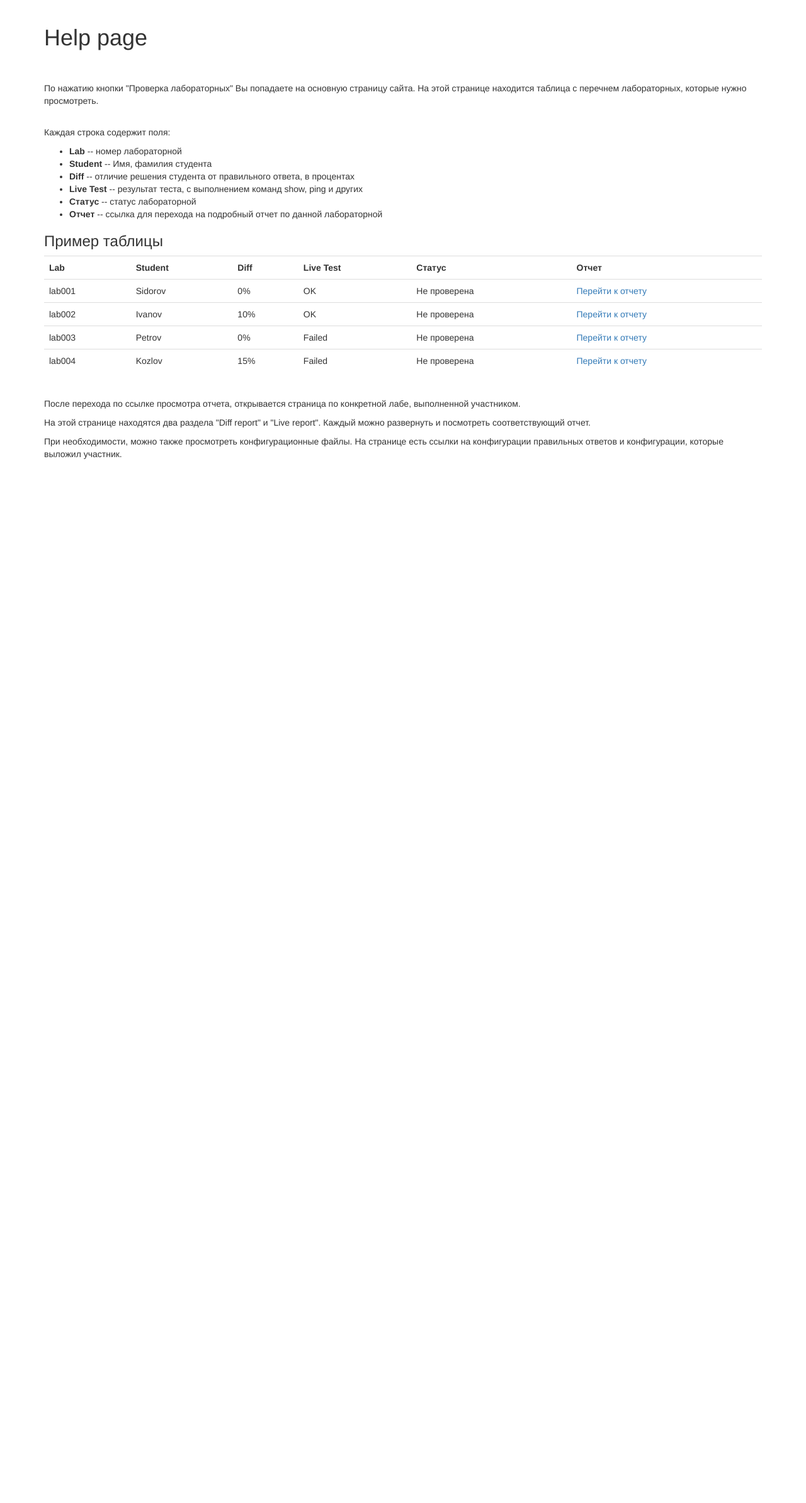
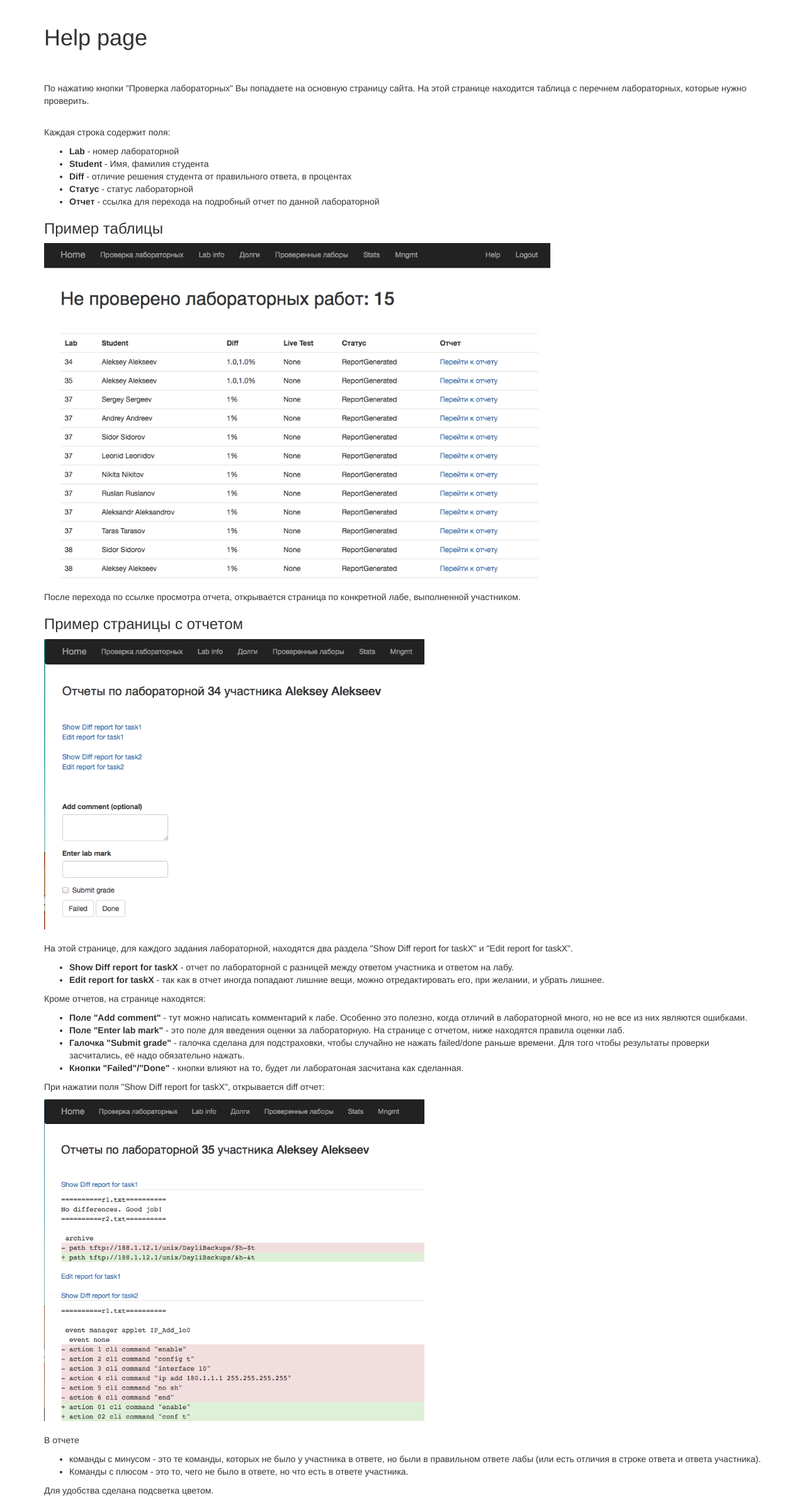
Before and after one commit to natenka/grade-system, a Flask app: page /help in a window 1280 px wide. Shown: the part 52-2439 px from the top of the page at 63% size. Before the commit the page ends 781 px from the top, so only its background shows below. Run offline with Flask 2, Linux system fonts and the light colour scheme; a user stored in the database is signed in; parts of the project's set-up code (start-up, migrations or seed data) failed here and were passed over; some libraries are stand-ins or nearby versions.

Commit message:
Update help page. Correct errors

```diff
--- a/main-app/app/scripts/check_big_labs.py
+++ b/main-app/app/scripts/check_big_labs.py
@@ -2,7 +2,7 @@ from setup import DB, get_labs_web, get_student_name, get_task_number
 from diff_report import generateLabReport
 from check_labs import get_lab_status, set_lab_status, set_diff_percent
 from ..settings import DB, PATH_ANSWER_BIG_LAB, REPORT_PATH, LABS_TO_CHECK, PATH_STUDENT, ST_ID_RANGE, STUDENT_ID_FOLDER
-from general_func import query_db, query_db_ret_list_of_dict
+from general_func import query_db, query_db_ret_list_of_dict, cfg_files_in_dir
 
 import datetime
 import sqlite3
--- a/main-app/app/scripts/check_configs.py
+++ b/main-app/app/scripts/check_configs.py
@@ -1,7 +1,7 @@
 from setup import get_labs_web, get_student_name, get_task_number
 from diff_report import generateLabReport
 from ..settings import DB, PATH_ANSWER, PATH_INITIAL_BIG_LAB, PATH_ANSWER_BIG_LAB, REPORT_PATH, LABS_TO_CHECK, PATH_INITIAL
-from general_func import query_db, query_db_ret_list_of_dict
+from general_func import query_db, query_db_ret_list_of_dict, cfg_files_in_dir
 
 import datetime
 import sqlite3
--- a/main-app/app/templates/help.html
+++ b/main-app/app/templates/help.html
@@ -5,45 +5,51 @@
     <br>
     <br>
     <p>По нажатию кнопки "Проверка лабораторных" Вы попадаете на основную страницу сайта.
-    На этой странице находится таблица с перечнем лабораторных, которые нужно просмотреть.</p>
+    На этой странице находится таблица с перечнем лабораторных, которые нужно проверить.</p>
     <br>
     <p>Каждая строка содержит поля:</p>
     <ul>
-        <li><b>Lab</b> -- номер лабораторной</li>
-        <li><b>Student</b> -- Имя, фамилия студента</li>
-        <li><b>Diff</b> -- отличие решения студента от правильного ответа, в процентах</li>
-        <li><b>Live Test</b> -- результат теста, с выполнением команд show, ping и других</li>
-        <li><b>Статус</b> -- статус лабораторной</li>
-        <li><b>Отчет</b> -- ссылка для перехода на подробный отчет по данной лабораторной</li>
+        <li><b>Lab</b> - номер лабораторной</li>
+        <li><b>Student</b> - Имя, фамилия студента</li>
+        <li><b>Diff</b> - отличие решения студента от правильного ответа, в процентах</li>
+        <li><b>Статус</b> - статус лабораторной</li>
+        <li><b>Отчет</b> - ссылка для перехода на подробный отчет по данной лабораторной</li>
     </ul>
     <h3>Пример таблицы</h3>
-        <table class="table table-hover">
-            <tr>
-                <th>Lab</th>
-                <th>Student</th>
-                <th>Diff</th>
-                <th>Live Test</th>
-                <th>Статус</th>
-                <th>Отчет</th>
-            </tr>
-            {% for lab in s_labs %}
-            <tr>
-                <td>{{ lab }}</td>
-                <td>{{labs[lab]['student']}}</td>
-                <td>{{labs[lab]['diff']}}%</td>
-                <td>{{labs[lab]['live']}}</td>
-                <td>Не проверена</td>
-                <td><a href="#">Перейти к отчету</a></td>
-            </tr>
-            {% endfor %}
-        </table>
+    <img src="static/labs_page.png" alt="Labs" style="width:804px;">
+    <br>
     <br>
     <p>После перехода по ссылке просмотра отчета, открывается страница по конкретной лабе,
     выполненной участником.</p>
-    <p>На этой странице находятся два раздела "Diff report" и "Live report".
-    Каждый можно развернуть и посмотреть соответствующий отчет.</p>
-    <p>При необходимости, можно также просмотреть конфигурационные файлы.
-    На странице есть ссылки на конфигурации правильных ответов и конфигурации,
-    которые выложил участник.
-    </p>
+    <h3>Пример страницы с отчетом</h3>
+    <img src="static/reports_page.png" style="width:604px;">
+    <br>
+    <br>
+    <p>На этой странице, для каждого задания лабораторной,
+    находятся два раздела "Show Diff report for taskX" и "Edit report for taskX".</p>
+    <ul>
+        <li><b>Show Diff report for taskX</b> - отчет по лабораторной с разницей между ответом участника и ответом на лабу.</li>
+        <li><b>Edit report for taskX</b> - так как в отчет иногда попадают лишние вещи, можно отредактировать его, при желании, и убрать лишнее.</li>
+    </ul>
+    <p>Кроме отчетов, на странице находятся:</p>
+    <ul>
+        <li><b>Поле "Add comment" </b> - тут можно написать комментарий к лабе. Особенно это полезно, когда отличий в лабораторной много, но не все из них являются ошибками.</li>
+        <li><b>Поле "Enter lab mark"</b> - это поле для введения оценки за лабораторную. На странице с отчетом, ниже находятся правила оценки лаб.</li>
+        <li><b>Галочка "Submit grade"</b> - галочка сделана для подстраховки, чтобы случайно не нажать failed/done раньше времени. Для того чтобы результаты проверки засчитались, её надо обязательно нажать.</li>
+        <li><b>Кнопки "Failed"/"Done"</b> - кнопки влияют на то, будет ли лаборатоная засчитана как сделанная.</li>
+    </ul>
+    <p>При нажатии поля "Show Diff report for taskX", открывается diff отчет:</p>
+    <img src="static/diff_report.png" style="width:604px;">
+    <br>
+    <br>
+    <p>В отчете</p>
+    <ul>
+        <li>команды с минусом - это те команды, которых не было у участника в ответе, но были в правильном ответе лабы (или есть отличия в строке ответа и ответа участника).</li>
+        <li>Команды с плюсом - это то, чего не было в ответе, но что есть в ответе участника.</li>
+    </ul>
+    <p>Для удобства сделана подсветка цветом.</p>
+
+
+
+
 {% endblock %}
--- a/main-app/app/templates/labs.html
+++ b/main-app/app/templates/labs.html
@@ -10,7 +10,6 @@
                 <th>Lab</th>
                 <th>Student</th>
                 <th>Diff</th>
-                <th>Live Test</th>
                 <th>Статус</th>
                 <th>Отчет</th>
             </tr>
@@ -19,7 +18,6 @@
                 <td>{{lab['lab_id']}}</td>
                 <td>{{lab['st_name']}}</td>
                 <td>{{lab['diff']}}%</td>
-                <td>{{lab['live']}}</td>
                 <td>{{lab['status']}}</td>
                 <td><a href="report/{{lab['lab_id']}}_{{lab['st_id']}}">Перейти к отчету</a></td>
             </tr>
--- a/main-app/run.py
+++ b/main-app/run.py
@@ -10,4 +10,4 @@ if __name__ == '__main__':
         if User.query.filter_by(username='user').first() is None:
             User.register('user', 'userpass')
     app.debug = True
-    app.run(port=8080)
+    app.run(port=9090)
```
Also changed, not shown: main-app/app/scripts/setup.py (+5 -5 lines), main-app/app/static/checked_lab_report.png (added), main-app/app/static/checked_labs.png (added), main-app/app/static/diff_report.png (added), main-app/app/static/diff_report_config.png (added), main-app/app/static/edit_report.png (added), main-app/app/static/lab_info.png (added), main-app/app/static/lab_initial_configs.png (added), main-app/app/static/labs_page.png (added), main-app/app/static/reports_page.png (added), main-app/grade_system_dev.sqlite.
